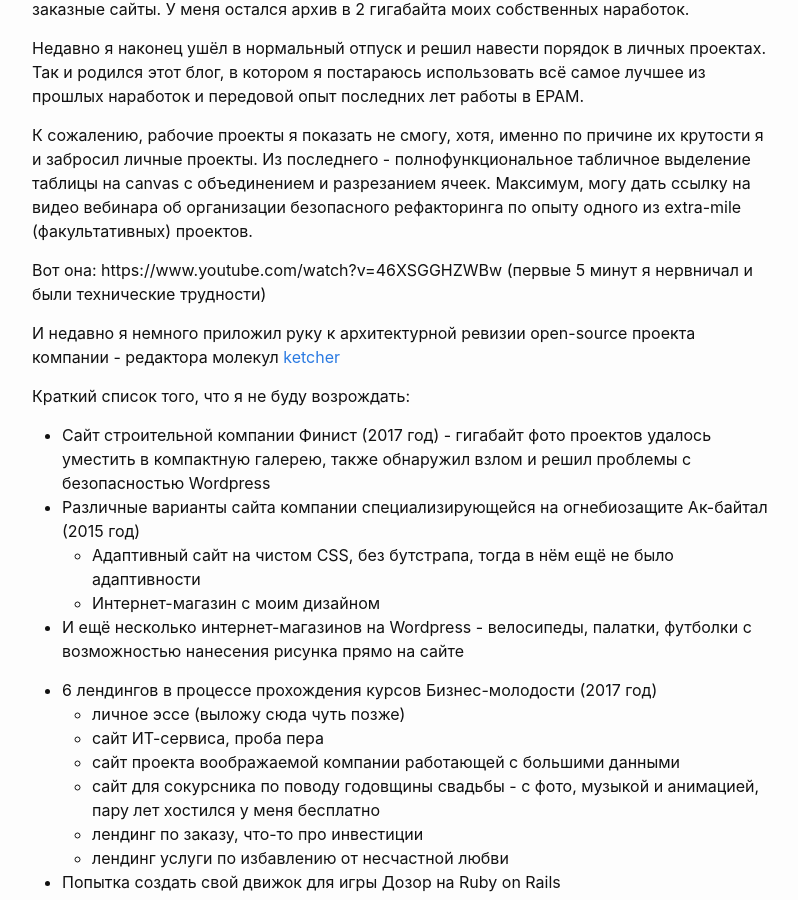
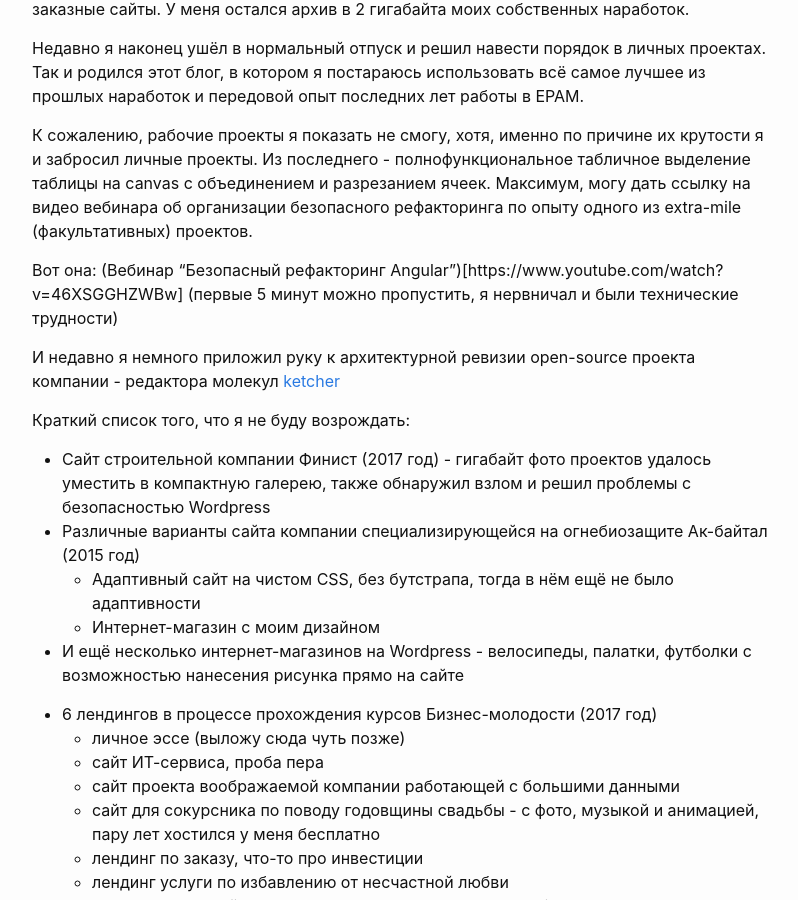
Before and after one commit to badattech/badattech.github.io, a Jekyll site: the page built from _posts/2020-09-03-why-the-blog-appears.markdown, in a window 1280 px wide and 900 px high, scrolled down 332 px. Shown: the whole window, without its empty margins (238-1036 px from the left). Built offline with Jekyll 4.4.1, drawn with Linux system fonts in a browser that asks for light colours.

Commit message:
Update 2020-09-03-why-the-blog-appears.markdown

```diff
--- a/_posts/2020-09-03-why-the-blog-appears.markdown
+++ b/_posts/2020-09-03-why-the-blog-appears.markdown
@@ -12,7 +12,7 @@ categories: why
 
 К сожалению, рабочие проекты я показать не смогу, хотя, именно по причине их крутости я и забросил личные проекты. Из последнего - полнофункциональное табличное выделение таблицы на canvas с объединением и разрезанием ячеек. Максимум, могу дать ссылку на видео вебинара об организации безопасного рефакторинга по опыту одного из extra-mile (факультативных) проектов.
 
-Вот она: https://www.youtube.com/watch?v=46XSGGHZWBw (первые 5 минут я нервничал и были технические трудности)
+Вот она: (Вебинар "Безопасный рефакторинг Angular")[https://www.youtube.com/watch?v=46XSGGHZWBw] (первые 5 минут можно пропустить, я нервничал и были технические трудности)
 
 И недавно я немного приложил руку к архитектурной ревизии open-source проекта компании - редактора молекул [ketcher](https://github.com/epam/ketcher)
 
```
